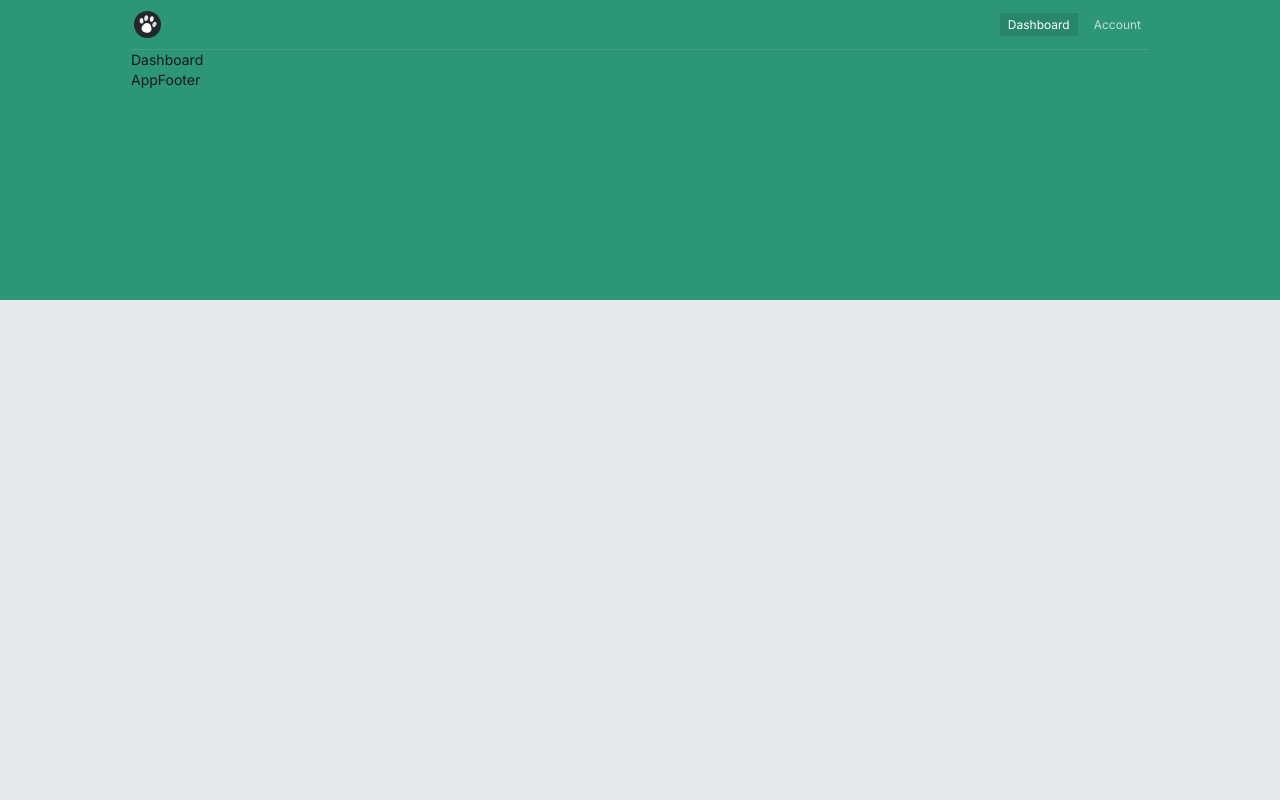
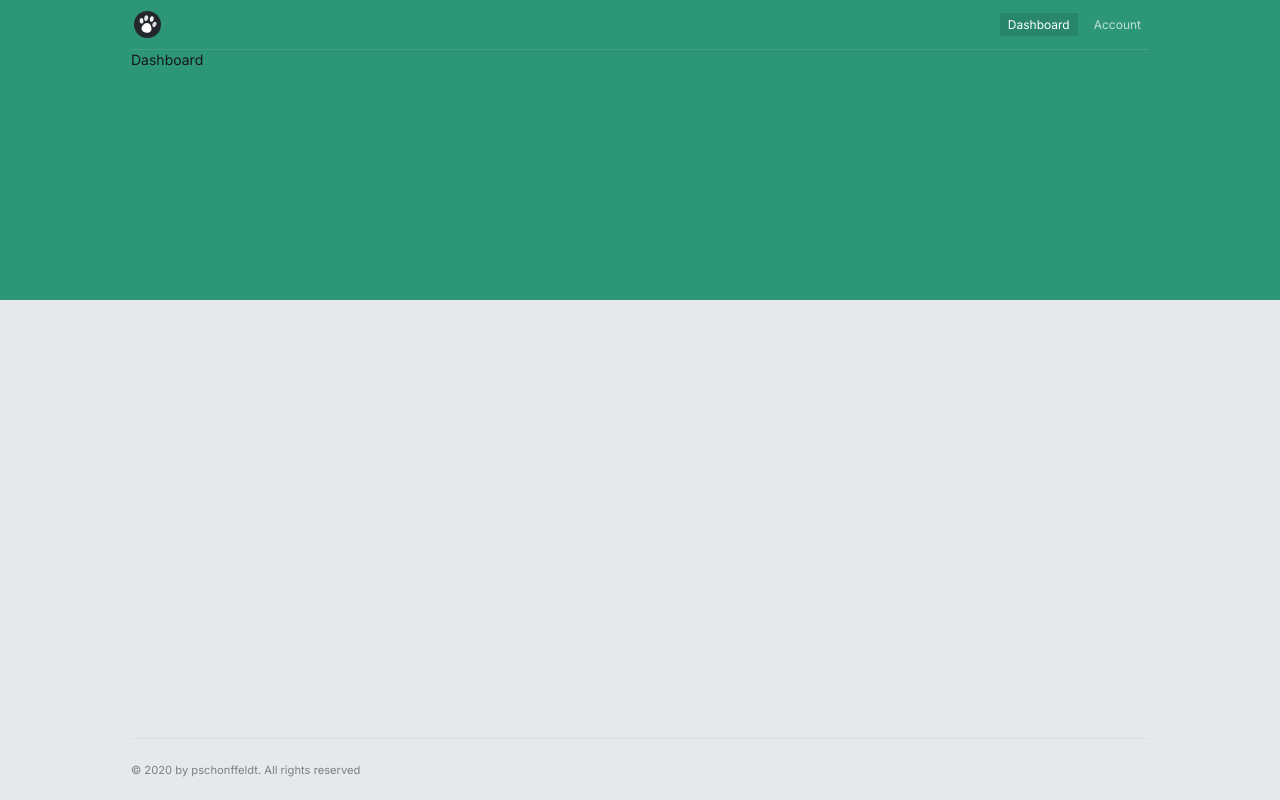
Before and after one commit to pschonffeldt/pet, a Next.js app: page /app/dashboard in a window 1280 px wide. Built offline with nearby package versions, Linux system fonts and the light colour scheme.

Commit message:
Add AppFooter basic layout

```diff
--- a/src/app/(app)/app/layout.tsx
+++ b/src/app/(app)/app/layout.tsx
@@ -7,7 +7,7 @@
     <>
       <BackgroundPattern />
 
-      <div className="max-w-[1050px] mx-auto px-4 ">
+      <div className="flex flex-col max-w-[1050px] mx-auto px-4 min-h-screen">
         <AppHeader />
         {children}
         <AppFooter />
--- a/src/components/app-footer.tsx
+++ b/src/components/app-footer.tsx
@@ -1,3 +1,10 @@
 export default function AppFooter() {
-  return <div>AppFooter</div>;
+  return (
+    <footer className="mt-auto border-t border-black/5 py-5">
+      <small className="opacity-50">
+        &copy; 2020 by <a href="https://pschonffeldt.dev/">pschonffeldt</a>. All
+        rights reserved
+      </small>
+    </footer>
+  );
 }
```
